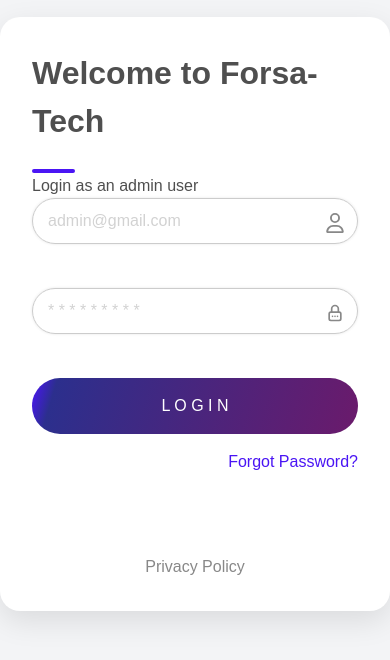
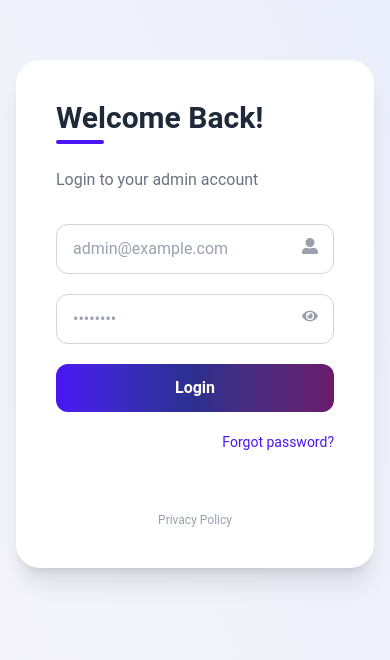
Before and after one commit to safaabouzaid/AdminDashboard_GraduationProject, a React (Vite) app: page /login in a window 390 px wide. Shown: the part 108-768 px from the top of the page. Built offline with nearby package versions, Linux system fonts and the light colour scheme; grey boxes are pictures that could not be loaded.

Commit message:
Add protected route +respo. layout

```diff
--- a/src/Pages/DashCompany.jsx
+++ b/src/Pages/DashCompany.jsx
@@ -48,7 +48,7 @@
 
   return (
     <>
-      <div className="text-end mb-4 pt-2">
+      <div className="text-end mb-4  ml-4 pt-2">
         <button
           onClick={() => navigate("/dashboard?tab=addcompany")}
           className="bg-[oklch(0.723_0.219_149.579)] hover:bg-[oklch(0.627_0.194_149.214)] text-white font-bold rounded-full px-6 py-2  text-base transition duration-300"
@@ -58,7 +58,7 @@
       </div>
 
       <div
-        className={`rounded-xl shadow-md p-6 ${
+        className={`rounded-xl shadow-md p-3 ml-5 ${
           theme === "dark" ? "bg-gray-800 text-white" : "bg-white text-gray-800"
         }`}
       >
--- a/src/Pages/Header.jsx
+++ b/src/Pages/Header.jsx
@@ -4,11 +4,13 @@
 import { useEffect } from 'react';
 import { toggleTheme } from '../redux/thems/themeSlice';
 
+import { Menu } from 'lucide-react';
 import InputBase from '@mui/material/InputBase';
 import SearchIcon from '@mui/icons-material/Search';
 import { FiSun, FiMoon } from "react-icons/fi";
 
-const Header = () => {
+const Header = ({ onSidebarToggle }) => {
+
   const { results, loading } = useSelector((state) => state.search);
   const dispatch = useDispatch();
   const { theme } = useSelector((state) => state.theme);
@@ -24,28 +26,46 @@
   };
 
   return (
-     <header className={`mb-0  h-14 sm:h-10 flex items-center justify-between px-4 sm:px-6 transition-all shadow-sm rounded-xl
+    <header
+    className={`mb-0 flex flex-col sm:flex-row items-start sm:items-center justify-between gap-3 sm:gap-0 px-4 sm:px-6 py-2 sm:h-14 transition-all shadow-sm rounded-xl
       ${theme === "dark"
         ? "bg-gradient-to-br from-gray-950 via-gray-800 to-gray-900 text-white"
-        : "bg-gradient-to-r from-white to-purple-100 text-gray-900"}`}>
+        : "bg-gradient-to-r from-white to-purple-100 text-gray-900"}`}
+  >
+    {/* for small screen */}
+    <div className="flex items-center justify-between w-full sm:w-auto">
+      <button
+        onClick={onSidebarToggle}
+        className="sm:hidden p-2 rounded-md text-white bg-gradient-to-r from-indigo-500 to-purple-600 hover:opacity-90 transition"
+      >
+        <Menu className="w-5 h-5" />
+      </button>
 
-      {/* Logo */}
-      <Link to="/" className="text-2xl font-bold tracking-tight flex items-center space-x-1">
+      {/*  Logoo */}
+      <Link
+        to="/"
+        className="text-2xl font-bold tracking-tight flex items-center space-x-1 ml-2"
+      >
         <span className="bg-clip-text text-transparent bg-gradient-to-r from-indigo-500 to-purple-600 font-extrabold">
           Forsa
         </span>
-        <span className={`${theme === "dark" ? "text-white" : "text-gray-800"}`}>-Tech</span>
+        <span className={`${theme === "dark" ? "text-white" : "text-gray-800"}`}>
+          -Tech
+        </span>
       </Link>
+    </div>
 
-      {/* Search */}
-      <div className="relative py-1 sm:py-2 ">
-  <form className={`rounded-4xl ring-2 px-2 py-[2px] sm:px-3 sm:py-[0px] transition-all
-    ${theme === 'dark' ? 'bg-gray-800 ring-gray-700' : 'bg-white ring-gray-300'}`}>
+    {/* search */}
+    <div className="w-full sm:w-auto relative">
+      <form
+        className={`rounded-4xl ring-2 px-2 py-1 sm:px-3 transition-all w-full sm:w-[300px]
+          ${theme === 'dark' ? 'bg-gray-800 ring-gray-700' : 'bg-white ring-gray-300'}`}
+      >
         <div className="flex items-center space-x-2">
           <SearchIcon className="text-gray-400" />
           <InputBase
             placeholder="Find a company ..."
-        className="w-72"
+            className="w-full"
             inputProps={{ style: { color: theme === "dark" ? "white" : "black" } }}
             value={searchQuery}
             onChange={handleSearchChange}
@@ -53,10 +73,14 @@
         </div>
       </form>
 
-  {/* Dropdown Results */}
+      {/* result */}
       {searchQuery && (
-    <div className={`absolute z-50 w-full mt-2 rounded-xl shadow-lg max-h-64 overflow-y-auto transition-all
-      ${theme === "dark" ? "bg-gray-800 text-white border border-gray-700" : "bg-white text-gray-900 border border-gray-200"}`}>
+        <div
+          className={`absolute z-50 w-full mt-2 rounded-xl shadow-lg max-h-64 overflow-y-auto transition-all
+            ${theme === "dark"
+              ? "bg-gray-800 text-white border border-gray-700"
+              : "bg-white text-gray-900 border border-gray-200"}`}
+        >
           {loading ? (
             <p className="p-4 text-sm text-center">Loading results ..</p>
           ) : results.length > 0 ? (
@@ -67,19 +91,22 @@
                 className={`block px-4 py-2 hover:bg-indigo-100 dark:hover:bg-gray-700 transition-all`}
               >
                 <div className="font-semibold">{company.name}</div>
-            {company.email && <div className="text-xs text-gray-500">{company.email}</div>}
+                {company.email && (
+                  <div className="text-xs text-gray-500">{company.email}</div>
+                )}
               </Link>
             ))
           ) : (
-        <p className="p-4 text-sm text-center text-gray-400">No results found .</p>
+            <p className="p-4 text-sm text-center text-gray-400">
+              No results found .
+            </p>
           )}
         </div>
       )}
     </div>
 
-
-
-      {/* Theme toggle */}
+    {/* theme   */}
+    <div className="self-end sm:self-auto">
       <button
         onClick={() => dispatch(toggleTheme())}
         className="w-10 h-9 flex items-center justify-center rounded-full shadow-sm
@@ -91,7 +118,9 @@
           <FiMoon className="text-white text-xl" />
         )}
       </button>
+    </div>
   </header>
+
   );
 };
 
--- a/src/Pages/Login.jsx
+++ b/src/Pages/Login.jsx
@@ -1,117 +1,107 @@
-import { FaRegUser } from "react-icons/fa6";
-import { TbLockPassword } from "react-icons/tb";
 import React, { useState } from "react";
 import { useDispatch, useSelector } from "react-redux";
 import { loginUser } from "../redux/UserSlice";
-import { useNavigate } from "react-router-dom";
-import { Link } from "react-router-dom";
-import loginImage from "../assets/images/login2.jpg";
-import "./Login.css";
+import { useNavigate, Link } from "react-router-dom";
+import { FaUserAlt, FaEye, FaEyeSlash } from "react-icons/fa";
+import { TbLockPassword } from "react-icons/tb";
+import loginImage from "../assets/login.jpg";
 
-export const Login = () => {
+const Login = () => {
+  const [showPassword, setShowPassword] = useState(false);
   const [email, setEmail] = useState("");
   const [password, setPassword] = useState("");
 
-  const { loading, error } = useSelector((state) => state.user);
   const dispatch = useDispatch();
   const navigate = useNavigate();
+  const { loading, error } = useSelector((state) => state.user);
 
-  const handleLoginEvent = (e) => {
+  const togglePassword = () => setShowPassword(!showPassword);
+
+  const handleLogin = (e) => {
     e.preventDefault();
     const userCredential = { email, password };
 
-    dispatch(loginUser(userCredential)).then((result) => {
+    dispatch(loginUser(userCredential))
+      .then((result) => {
         if (result.payload && result.payload.access) {
           setEmail("");
           setPassword("");
           navigate("/dashboard");
-
-        console.log('Token in localStorage after login:', localStorage.getItem('token'));
+          console.log("Token in localStorage after login:", localStorage.getItem("token"));
         } else {
           console.error("Login failed:", result.error.message);
         }
-    }).catch((error) => {
+      })
+      .catch((error) => {
         console.error("Login error caught:", error);
       });
   };
 
-
-
-
   return (
-    <div className="flex items-center justify-center h-screen bg-gray-100">
-      <div className="login-container">
+    <div className="min-h-screen flex items-center justify-center bg-gradient-to-tr from-[#f5f5fa] to-[#eaeefb] px-4">
+      <div className="flex w-full max-w-5xl rounded-3xl overflow-hidden shadow-xl bg-white">
+        {/* Left Side Image */}
         <div
-          className="login-image"
+          className="hidden lg:block w-1/2 bg-cover bg-center bg-no-repeat"
           style={{ backgroundImage: `url(${loginImage})` }}
         ></div>
-        <div className="login-form">
-          <h2 className="form-title">Welcome to Forsa-Tech</h2>
-          <div className="line"></div>
-          <h5 style={{ textAlign: "start", color: "#333333dc" }}>
-            Login as an admin user
-          </h5>
-          <form className="custom-form" onSubmit={handleLoginEvent}>
-            <div className="input-container">
-              <FaRegUser className="input-icon" />
+
+        {/* Right Side Form */}
+        <div className="w-full lg:w-1/2 p-10 flex flex-col justify-center">
+          <h2 className="text-3xl font-bold text-gray-800 mb-1">Welcome Back!</h2>
+          <div className="w-12 h-1 bg-[#4A15F4] rounded mb-6"></div>
+          <p className="text-gray-500 mb-8">Login to your admin account</p>
+
+          <form onSubmit={handleLogin} className="space-y-5">
+            <div className="relative">
               <input
                 type="email"
-                required
-                className="form-control custom-placeholder"
-                placeholder="admin@gmail.com"
+                placeholder="admin@example.com"
+                className="w-full py-3 px-4 pr-12 rounded-xl border border-gray-300 placeholder-gray-400 focus:outline-none focus:ring-2 focus:ring-[#4A15F4]"
                 value={email}
                 onChange={(e) => setEmail(e.target.value)}
+                required
               />
+              <FaUserAlt className="absolute top-3.5 right-4 text-gray-400" />
             </div>
 
-            <div className="input-container">
-              <TbLockPassword className="input-icon" />
+            <div className="relative">
               <input
-                type="password"
-                required
-                className="form-control custom-placeholder"
-                placeholder="* * * * * * * * *"
+                type={showPassword ? "text" : "password"}
+                placeholder="••••••••"
+                className="w-full py-3 px-4 pr-12 rounded-xl border border-gray-300 placeholder-gray-400 focus:outline-none focus:ring-2 focus:ring-[#4A15F4]"
                 value={password}
                 onChange={(e) => setPassword(e.target.value)}
+                required
               />
+              <div className="absolute top-3.5 right-4 text-gray-400 cursor-pointer" onClick={togglePassword}>
+                {showPassword ? <FaEyeSlash /> : <FaEye />}
+              </div>
             </div>
 
-            <button type="submit" className="btn-submit">
-              {loading ? "Loading..." : "L O G I N "}
+            <button
+              type="submit"
+              className="w-full py-3 rounded-xl bg-gradient-to-r from-[#4A15F4] via-[#2c2f8d] to-[#6B1A6B] text-white font-semibold hover:opacity-90 transition"
+            >
+              {loading ? "Loading..." : "Login"}
             </button>
-            {error && <div className="error-message">{error}</div>}
-          </form>
-          <div style={{ textAlign: "end" }} className="additional-links">
-            <button
-              style={{
-                color: "#4A15F4",
-                textDecoration: "none",
-                backgroundColor: "transparent",
-                border: "none",
-                fontSize: "16px",
-                cursor: "pointer",
-              }}
-            >
-              Forgot Password?
-            </button>
+
+            {error && <div className="text-red-600 text-sm">{error}</div>}
+
+            <div className="text-right text-sm">
+              <button className="text-[#4A15F4] hover:underline">Forgot password?</button>
             </div>
-          <div className="flex flex-col items-center pt-0">
-            <Link
-              to="/Privacy"
-              style={{
-                alignItems: "center",
-                alignContent: "center",
-                paddingTop: "20%",
-                color: "#888",
-                textDecoration: "none",
-              }}
-              className="text-gray-500 mt-4"
-            >
+
+            <div className="text-center text-xs text-gray-400 pt-10">
+              <Link to="/Privacy" className="hover:underline">
                 Privacy Policy
               </Link>
             </div>
+          </form>
         </div>
       </div>
     </div>
   );
 };
+
+export default Login;
--- a/src/components/MainDash/MainDash.jsx
+++ b/src/components/MainDash/MainDash.jsx
@@ -19,7 +19,7 @@
   }, [location.search]);
 
   return (
-    <div className={`w-full flex flex-col  rounded-2xl shadow-lg mt-0 `}>
+    <div className={`w-full flex flex-col   ml-3 rounded-2xl shadow-lg mt-0 `}>
       {tab === "companies" && <DashCompany />}
       {tab === "addcompany" && <AddCompany />}
       {tab === "dashboard" && <Dashboard />}
```
Also changed, not shown: src/App.jsx (+14 -5 lines), src/Pages/AddCompany.jsx (+15 -17 lines), src/ProtectedRoute.jsx (added, +16 -0 lines), src/Sidebar/Sidebar.jsx (+23 -4 lines), src/components/DashboardLayout.jsx (+28 -21 lines), src/redux/UserSlice.jsx (+8 -1 lines), 1 other file (tests, documents, lock files or other folders). Lines whose indentation alone changed are shown as unchanged.
